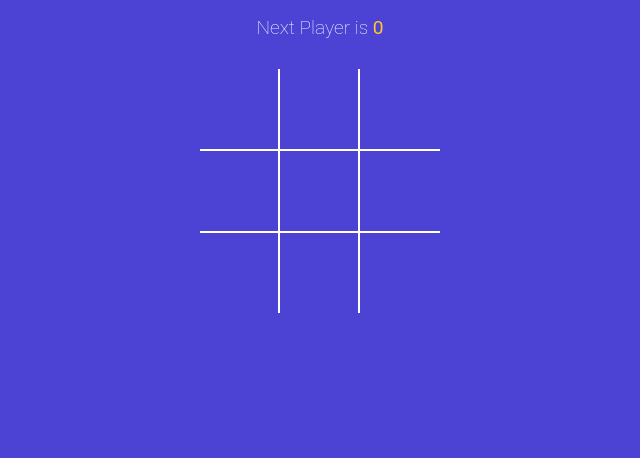
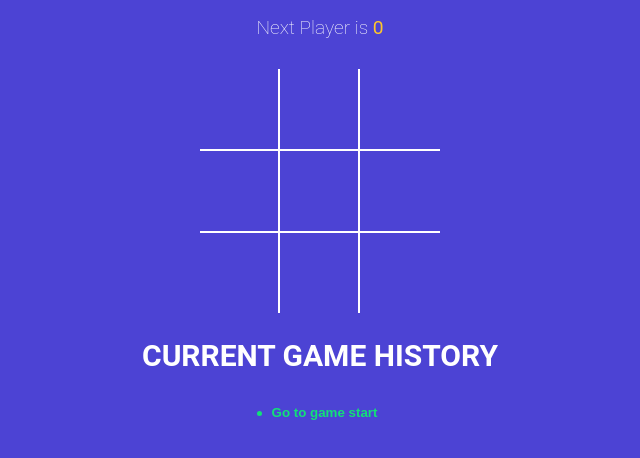
Before and after one commit to Kartik79/Tic-Tac-Toe, a React (Vite) app: page / in a window 1280 px wide. Shown: the top 458 px of the page, without its empty margins (320-960 px from the left). Built offline with nearby package versions, Linux system fonts and the light colour scheme.

Commit message:
Added Game History

```diff
--- a/src/App.jsx
+++ b/src/App.jsx
@@ -2,34 +2,43 @@ import './style.scss'
 import { useState } from 'react'
 import Board from "./components/Board"
 import {calculateWinner} from "./winner"
+import History from './components/history'
 import StatusMessage from './components/StatusMessage'
 
 function App() {
-  const[squares,setSquares]=useState(Array(9).fill(null))
-  const[isNext,setisNext]=useState(false)
-
-  const winner=calculateWinner(squares)
+  const[history,setHistory]= useState([{squares:Array(9).fill(null),isNext:false}])
+  const[currentMove,setcurrentMove]=useState(0)
+  const gamingboard=history[currentMove]
+  const winner=calculateWinner(gamingboard.squares)
 
   const handleSquareclick=position=>{
-      if(squares[position]||winner){
+      if(gamingboard.squares[position]||winner){
           return
       }
-      setSquares(currentSquares=> {
-          return currentSquares.map((squarevalue,pos)=>{
+      setHistory(currentHistory=> {
+        const isTraversing=currentMove+1!==currentHistory.length
+        const lastgamingstate=isTraversing?currentHistory[currentMove]:currentHistory[currentHistory.length-1]
+          const nextsquarestate=lastgamingstate.squares.map((squarevalue,pos)=>{
           if(pos==position){
-              return isNext?'X':'0'
+              return lastgamingstate.isNext?'X':'0'
           }
           else
               return squarevalue;
           })
+          const base= isTraversing?currentHistory.slice(0,currentHistory.indexOf(lastgamingstate)+1):currentHistory
+          return base.concat({squares:nextsquarestate,isNext:!lastgamingstate.isNext})
       })
-      setisNext(currentisNext=> !currentisNext)
+      setcurrentMove(move=>move+1)
   }
-
+  const moveTo=move=> {
+    setcurrentMove(move)
+  }
   return (
       <div className='app'>
-        <StatusMessage winner={winner} isNext={isNext} squares={squares}/>
-        <Board squares={squares} handleSquareclick={handleSquareclick}/>
+        <StatusMessage winner={winner} gamingboard={gamingboard}/>
+        <Board squares={gamingboard.squares} handleSquareclick={handleSquareclick}/>
+        <h2>CURRENT GAME HISTORY</h2>
+        <History history={history} moveTo={moveTo} currentMove={currentMove}/>
       </div>
   )
 }
--- a/src/components/Board.jsx
+++ b/src/components/Board.jsx
@@ -1,5 +1,5 @@
 import Square from './Square';
-import { useState } from 'react';
+
 const Board= ({squares,handleSquareclick}) => {
 
         const rendersquare=position=> {
--- a/src/components/StatusMessage.jsx
+++ b/src/components/StatusMessage.jsx
@@ -1,4 +1,5 @@
-const StatusMessage=({winner,isNext,squares})=>{
+const StatusMessage=({winner,gamingboard})=>{
+    const {squares,isNext}=gamingboard
     const noMovesleft=squares.every(squareValue => squareValue!=null)
     const nextPlayer=isNext?'X':'0'
     const renderStatusMessage=()=>{
--- /dev/null
+++ b/src/components/history.jsx
@@ -0,0 +1,17 @@
+const History = ({history,moveTo,currentMove})=> {
+    return (
+        <div className="history-wrapper">
+            <ul className="history">
+                {history.map((_,index)=> (
+                    <li key={index}>
+                        <button type="button" className={`btn-move ${currentMove===index?'active':''}`} onClick={()=>moveTo(index)}>
+                            {index==0?'Go to game start':`Go to move #${index}`}
+                        </button>
+                    </li>
+                ))}
+            </ul>
+        </div>
+    )
+}
+
+export default History
```
